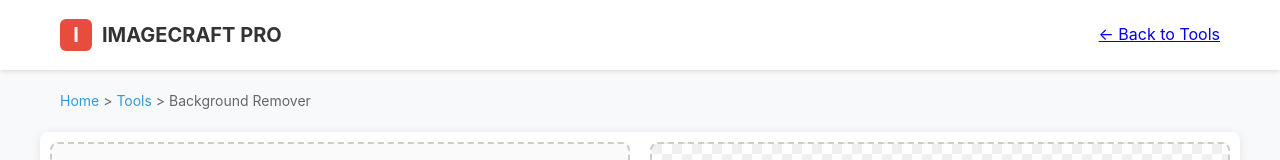
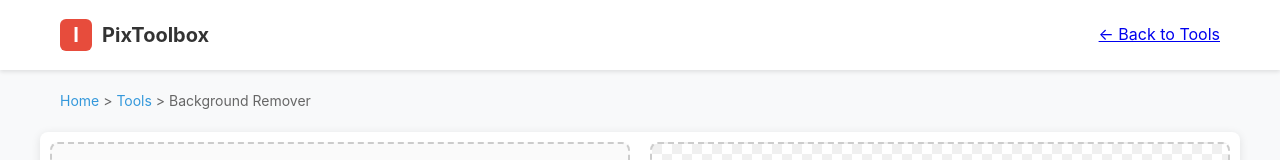
Before and after one commit to SantaClauseMacros/ColorChanger, a plain HTML site: page background-remover.html in a window 1280 px wide. Shown: the top 160 px of the page. Drawn offline with Linux system fonts and the light colour scheme.

Commit message:
Update background-remover.html

```diff
--- a/background-remover.html
+++ b/background-remover.html
@@ -305,7 +305,7 @@
         <nav class="nav-container">
             <a href="index.html" class="logo">
                 <div class="logo-icon">I</div>
-                IMAGECRAFT PRO
+                PixToolbox
             </a>
             <a href="tools.html" class="back-btn">← Back to Tools</a>
         </nav>
```
